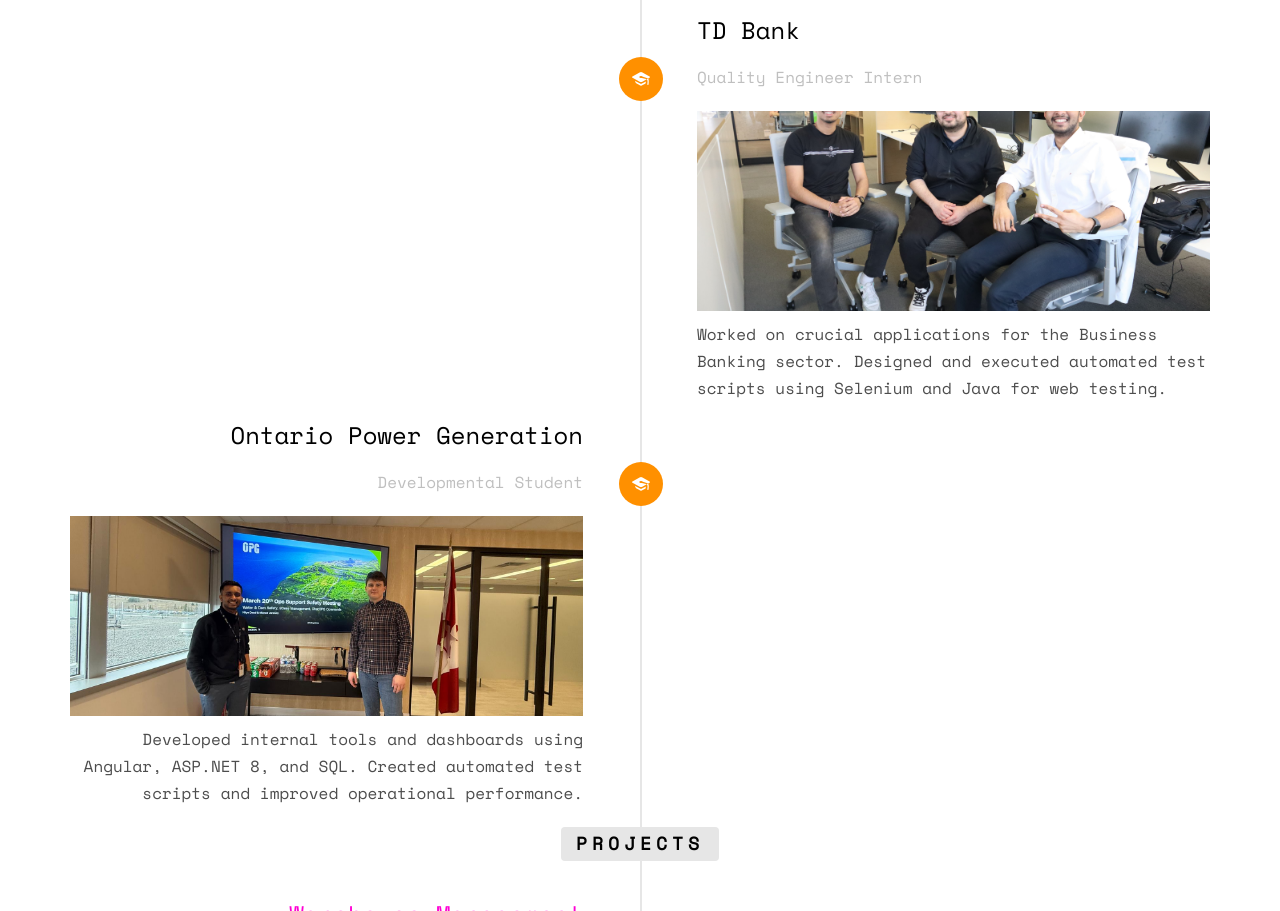
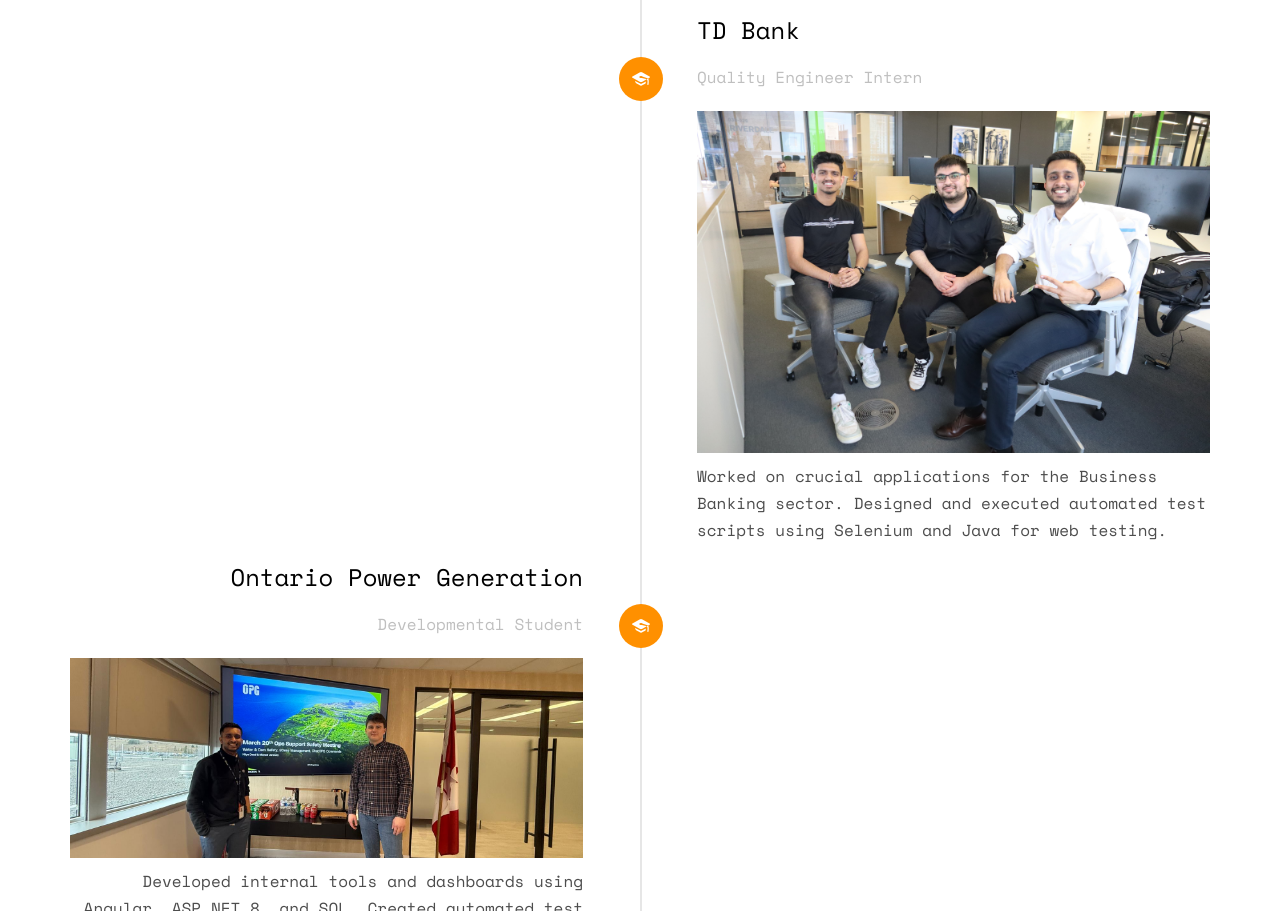
Before and after one commit to nityadesai0369/Portfolio, a plain HTML site: page index.html in a window 1280 px wide. Shown: the part 4898-5809 px from the top of the page. Drawn offline with nearby package versions, Linux system fonts and the light colour scheme; some packages are replaced by stand-ins of ours; no server answers; files whose address does not match are found by name.

Commit message:
New updates for portfolio

```diff
--- a/index.html
+++ b/index.html
@@ -225,7 +225,7 @@
 									<span class="company">Quality Engineer Intern</span>
 								</div>
 								<div class="timeline-body">
-									<img src="TD.jpeg" alt="TD Bank" style="width:100%; max-height:200px; object-fit:cover; margin-bottom:10px;">
+									<img src="TD.jpeg" alt="TD Bank" style="width:100%; max-height:2500px; object-fit:cover; margin-bottom:10px;">
 									<p>Worked on crucial applications for the Business Banking sector. Designed and executed automated test scripts using Selenium and Java for web testing.</p>
 								</div>
 							</div>
```
